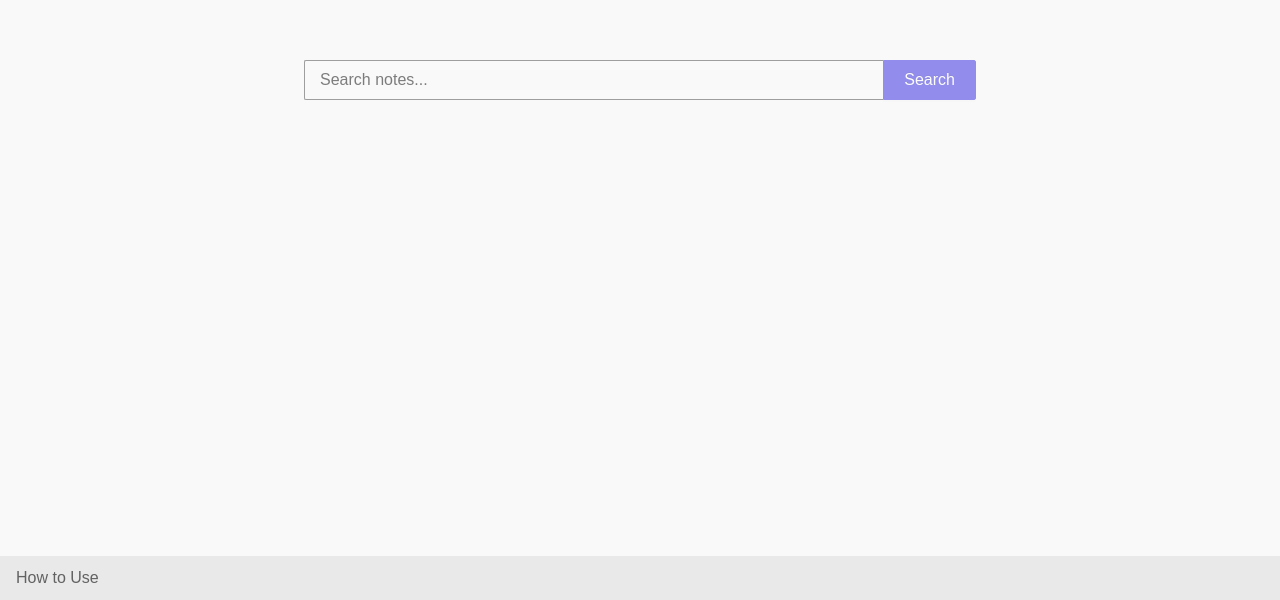
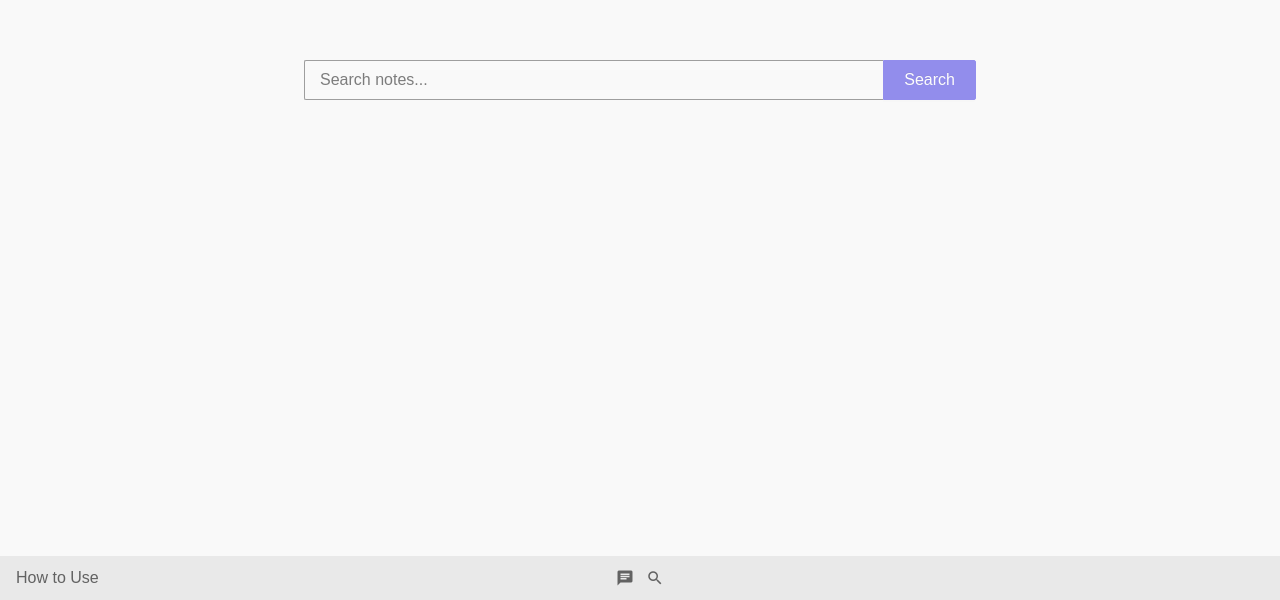
Before and after one commit to qorzj/saturn-web, a Next.js app: page /search in a window 1280 px wide. Shown: the part 200-800 px from the top of the page. Built offline with nearby package versions, Linux system fonts and the light colour scheme; what openapi-fetch would draw is missing.

Commit message:
feat: update search page

```diff
--- a/src/app/search/page.tsx
+++ b/src/app/search/page.tsx
@@ -266,10 +266,21 @@ function SearchContent() {
 
         <footer className="page-footer" style={{ backgroundColor: '#E9E9E9' }}>
           <div className="footer-copyright" style={{ padding: '10px 0' }}>
-            <div className="container mx-auto px-4 text-[#9e9e9e]">
-              <Link href="/how-to-use" className="text-[#626262] no-underline">
-                How to Use
-              </Link>
+            <div className="container mx-auto px-4 text-[#9e9e9e]" style={{ display: 'flex', alignItems: 'center', justifyContent: 'space-between', position: 'relative' }}>
+              <div>
+                <Link href="/how-to-use" className="text-[#626262] no-underline">
+                  How to Use
+                </Link>
+              </div>
+              <div style={{ position: 'absolute', left: '50%', transform: 'translateX(-50%)', display: 'flex', alignItems: 'center', gap: '12px' }}>
+                <Link href="/chat" className="text-[#626262] no-underline inline-flex items-center">
+                  <i className="material-icons tiny" style={{ fontSize: '18px' }}>chat</i>
+                </Link>
+                <Link href="/search" className="text-[#626262] no-underline inline-flex items-center">
+                  <i className="material-icons tiny" style={{ fontSize: '18px' }}>search</i>
+                </Link>
+              </div>
+              <div />
             </div>
           </div>
         </footer>
```
